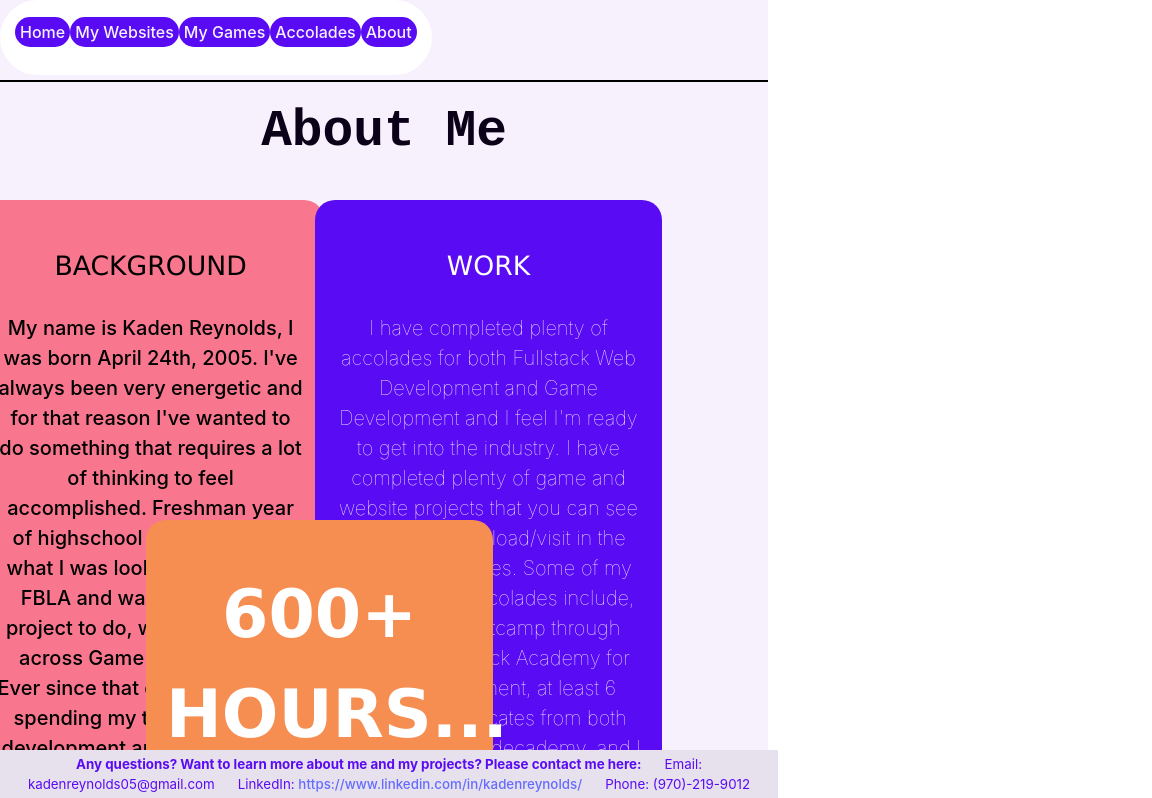
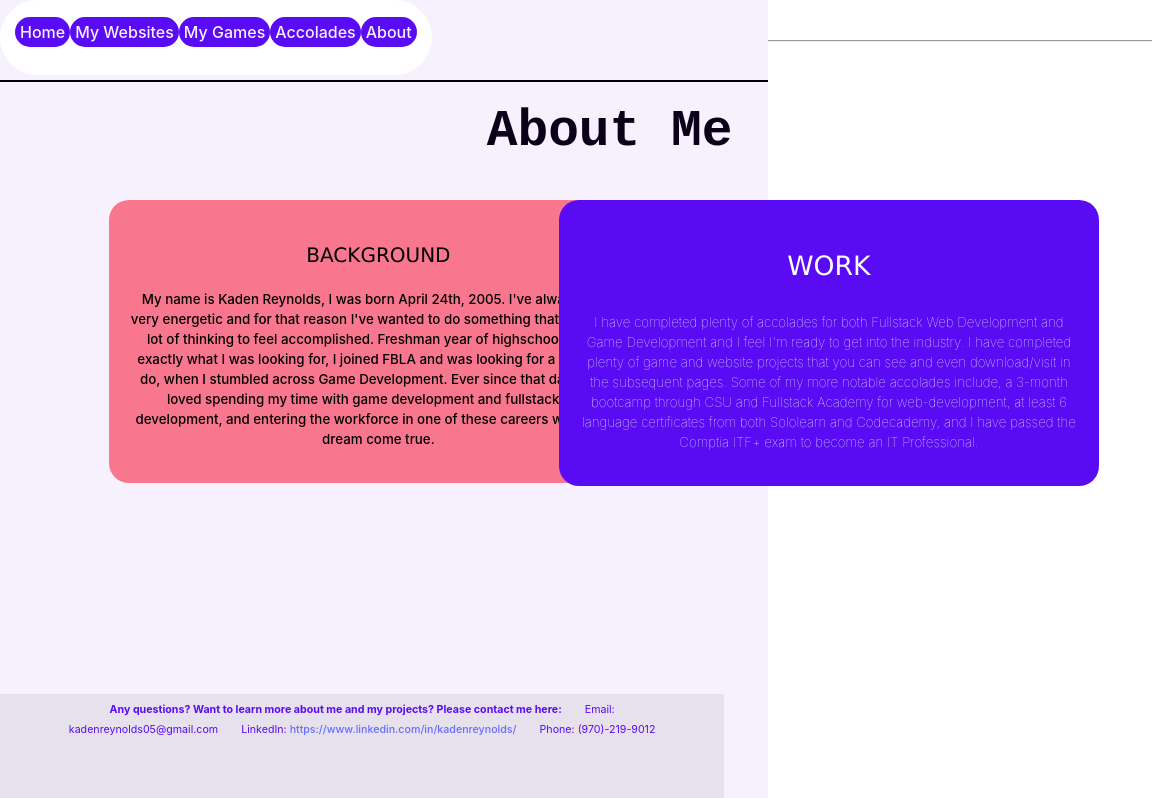
Before and after one commit to KadenReynolds/Portfolio, a React (Vite) app: page /about in a window 768 px wide. Shown: the top 798 px of the page, 1152 px wide, since content can reach past the window. Built offline with nearby package versions, Linux system fonts and the light colour scheme.

Commit message:
added responsiveness to about section and navbar for phones/tablets

```diff
--- a/src/App.css
+++ b/src/App.css
@@ -349,18 +349,21 @@
 #masterDiv{
   width: 100%;
   aspect-ratio: .2;
-  position: relative;
-  display: flexbox;
+  /* position: absolute; */
+  /* left: 0; */
+  display: grid;
+  grid-template-columns: 52% 55%;
+  grid-template-rows: 7% 50%;
   margin-top: 5svh;
 }
 
 #backgroundDiv{
   padding: 20px;
-  width: 40svw;
+  width: 30svw;
   aspect-ratio: 5;
-  top: 0svh;
+  /* top: 0svh;
   left: -37svw;
-  position: absolute;
+  position: absolute; */
   background-color: rgb(248, 119, 143);
   text-wrap:pretty;
   border-radius: 20px;
@@ -382,11 +385,11 @@
 
 #workDiv{
   padding: 20px;
-  width: 40svw;
+  width: 30svw;
   aspect-ratio: 5;
-  top: 0svh;
+  /* top: 0svh;
   left: 7svw;
-  position: absolute;
+  position: absolute; */
   background-color: rgb(89, 11, 244);
   text-wrap:pretty;
   border-radius: 20px;
@@ -405,13 +408,14 @@
   font-size: 20pt;
   text-transform: uppercase;
 }
+
 #selfDiv{
   padding: 20px;
-  width: 40svw;
-  aspect-ratio: 4;
-  top: 40svh;
+  width: 69svw;
+  aspect-ratio: 6;
+  /* top: 40svh;
   left: -15svw;
-  position: absolute;
+  position: absolute; */
   background-color: rgb(246, 141, 81);
   text-wrap:pretty;
   border-radius: 20px;
@@ -433,6 +437,93 @@
   text-transform: uppercase;
   margin-bottom:0;
   margin-top: 3svh;
+}
+
+@media only screen and (max-width:768px){
+  #masterDiv{
+    width: 70%;
+    aspect-ratio: .2;
+    /* position: absolute; */
+    /* left: 0; */
+    display: grid;
+    grid-template-columns: 100%;
+    grid-template-rows: 38.75% 41%;
+    margin-top: 5svh;
+    margin-bottom: 10svh;
+  }
+
+  #backgroundDiv{
+    padding: 20px;
+    width: 65svw;
+    aspect-ratio: 4;
+    /* top: 0svh;
+    left: -37svw;
+    position: absolute; */
+    background-color: rgb(248, 119, 143);
+    text-wrap:pretty;
+    border-radius: 20px;
+  }
+  #backgroundDiv > p{
+    color: black;
+    font-weight: 500;
+    font-size: 10pt;
+  }
+
+  #backgroundDiv > h3{
+    color: black;
+    font-family: Verdana, sans-serif;
+    font-weight: lighter;
+    font-size: 15pt;
+    text-transform: uppercase;
+  }
+
+  #workDiv{
+    padding: 20px;
+    width: 65svw;
+    aspect-ratio: 4;
+    /* top: 0svh;
+    left: 7svw;
+    position: absolute; */
+    background-color: rgb(89, 11, 244);
+    text-wrap:pretty;
+    border-radius: 20px;
+  }
+
+  #workDiv > p{
+    color: white;
+    font-weight: lighter;
+    font-size: 10pt;
+  }
+
+  #selfDiv{
+    padding: 20px;
+    width: 65svw;
+    aspect-ratio: 3;
+    /* top: 40svh;
+    left: -15svw;
+    position: absolute; */
+    background-color: rgb(246, 141, 81);
+    text-wrap:pretty;
+    border-radius: 20px;
+  }
+
+  #selfDiv > p{
+    color: white;
+    font-weight: lighter;
+    font-size: 10pt;
+    padding: 0;
+    margin-top: 0;
+  }
+
+  #selfDiv > h3{
+    color: white;
+    font-family: Verdana, sans-serif;
+    font-weight: bold;
+    font-size: 20pt;
+    text-transform: uppercase;
+    margin-bottom:0;
+    margin-top: 3svh;
+  }
 }
 
 /*------------------------------------*/
@@ -856,4 +947,79 @@ th, td{
   display: inline;
 }
 
+@media only screen and (max-width:768px){
+  #contactSpan{
+    display: inline;
+    position: fixed;
+    bottom: 0;
+    left: 0;
+    width: 93%;
+    height: 12svh;
+    color: rgb(89, 11, 244);
+    background-color: rgb(231, 225, 238);
+    padding: 5px;
+    justify-content: center;
+    font-size: 10pt;
+  }
+
+  .contactLink{
+    text-align: center;
+    display: inline;
+    width: 15svw;
+    right: 0;
+    margin-bottom: 1svh;
+    margin-left: 3svw;
+    margin-top: 1svh;
+    font-size: 8pt;
+  }
+
+  #contactSpan > h4{
+    display: inline;
+    font-size: 8pt;
+  }
+}
+
 /*------------------------------------*/
+
+/* Media Query for tablets/phones with higher resolution */
+
+@media only screen and (min-width:768px) and (max-width:1500px) {
+  #masterDiv{
+    margin-left: 10svw;
+    width: 100%;
+    aspect-ratio: .2;
+    /* position: absolute; */
+    /* left: 0; */
+    display: grid;
+    grid-template-columns: 39% 40%;
+    grid-template-rows: 12% 40%;
+    margin-top: 5svh;
+  }
+}
+
+@media only screen and (width:820px) {
+  #masterDiv{
+    margin-left: 10svw;
+    width: 100%;
+    aspect-ratio: .2;
+    /* position: absolute; */
+    /* left: 0; */
+    display: grid;
+    grid-template-columns: 39% 40%;
+    grid-template-rows: 16.5% 40%;
+    margin-top: 5svh;
+  }
+  .navbar{
+    position: fixed;
+    width: 70svw;
+    height: 3svh;
+    left: 25%;
+    top: 15px;
+    z-index: 1;
+    padding: 15px;
+    padding-top: 20px;
+    background-color: white;
+    border-radius: 40px;
+    /* border-bottom: 2px solid black; */
+  }
+}
--- a/src/Pages/AboutMe.jsx
+++ b/src/Pages/AboutMe.jsx
@@ -15,7 +15,7 @@ function AboutMe() {
         </div>
         <div id="workDiv">
           <h3>Work</h3>
-          <p>I have completed plenty of accolades for both Fullstack Web Development and Game Development and I feel I'm ready to get into the industry. I have completed plenty of game and website projects that you can see and even download/visit in the subsequent pages. Some of my more notable accolades include, a 3-month bootcamp through CSU and Fullstack Academy for web-development, at least 6 language certificates from both Sololearn and Codecademy, and I am now in progress to earn my certificate in the Comptia ITF+ exam to become an IT Professional.</p>
+          <p>I have completed plenty of accolades for both Fullstack Web Development and Game Development and I feel I'm ready to get into the industry. I have completed plenty of game and website projects that you can see and even download/visit in the subsequent pages. Some of my more notable accolades include, a 3-month bootcamp through CSU and Fullstack Academy for web-development, at least 6 language certificates from both Sololearn and Codecademy, and I have passed the Comptia ITF+ exam to become an IT Professional.</p>
         </div>
         <div id="selfDiv">
           <h3>600+ Hours...</h3>
```
